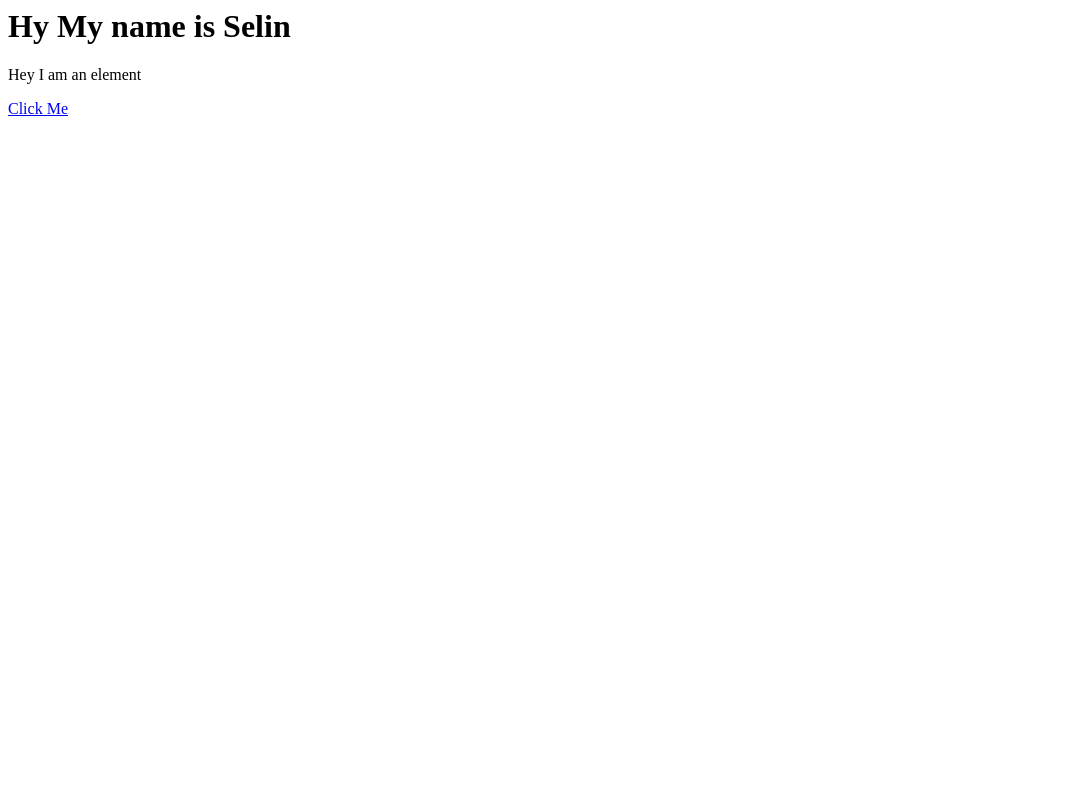
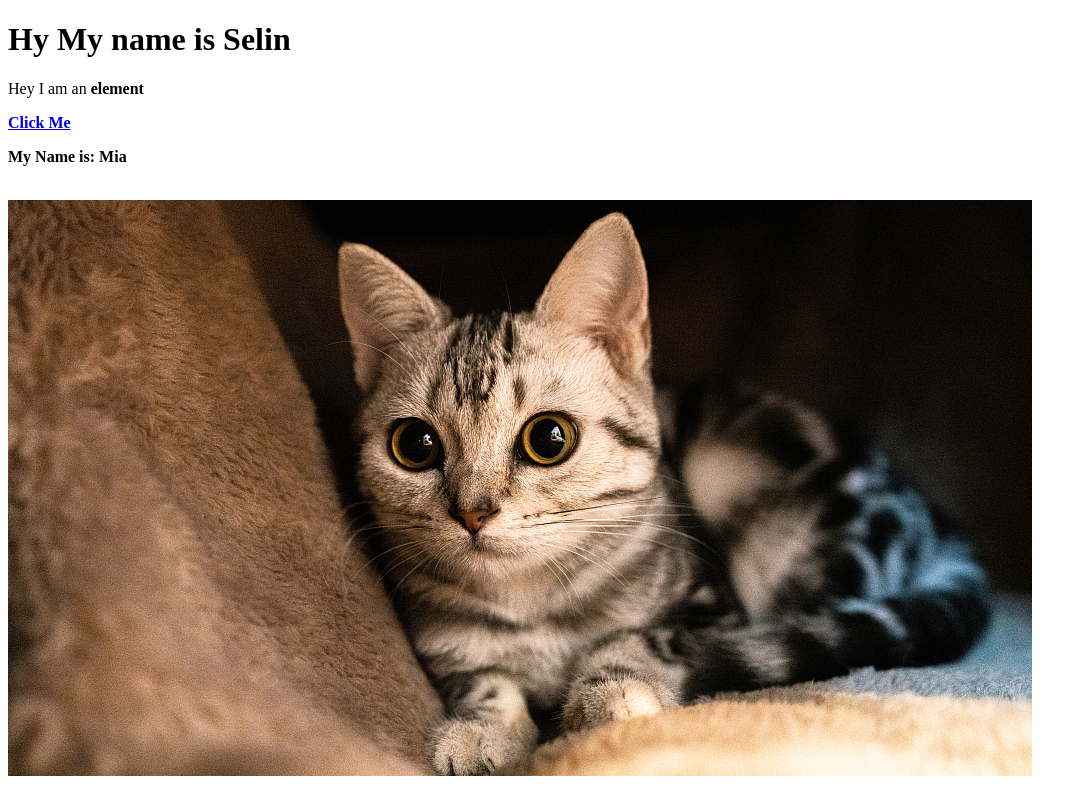
Before and after one commit to selynnna/Cartoon-herooo-, a plain HTML site: page test.html in a window 1280 px wide. Shown: the whole page, without its empty margins (0-1087 px from the left). Drawn offline with Linux system fonts and the light colour scheme.

Commit message:
added cat image and few more

```diff
--- a/test.html
+++ b/test.html
@@ -1,3 +1,21 @@
-<h1> Hy My name is Selin</h1>
-<p>Hey I am an element</p>
-<a href="https://google.com" target="_blank" title="Lets Go to Google!">Click Me</a>
+<!DOCTYPE html>
+<!DOCTYPE html>
+<html>
+<head>
+	<title>Test Page</title>
+</head>
+<body>
+
+
+
+	<h1> Hy My name is Selin</h1>
+	<p>Hey I am an <b>element<b> </p>
+	<a href="https://google.com" target="_blank" title="Lets Go to Google!"
+	>Click Me</a>
+	<p>My Name is:
+	Mia</p>
+	<br>
+	<img src="img/cat.jpeg">
+
+</body>
+</html>
```
Also changed, not shown: img/cat.jpeg (added), 2 other files.
